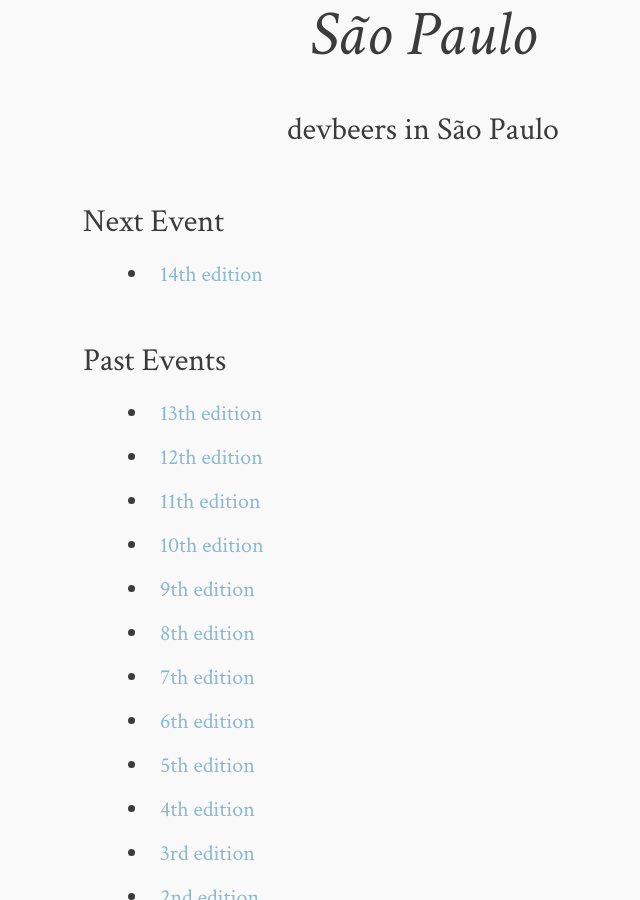
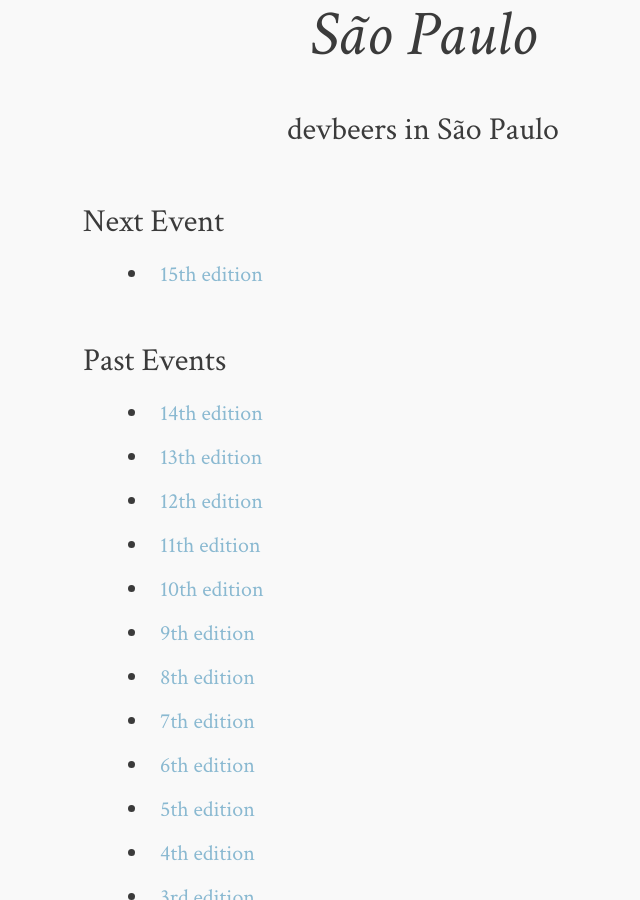
Before and after one commit to devbeers/devbeers.github.io, a Jekyll site: the page built from cities/saopaulo.md, in a window 1280 px wide and 900 px high, scrolled down 638 px. Shown: the whole window, without its empty margins (217-857 px from the left). Built offline with Jekyll 4.4.1, drawn with Linux system fonts in a browser that asks for light colours; comment, search, counter and statistics services are not loaded.

Commit message:
Update saopaulo.md

```diff
--- a/cities/saopaulo.md
+++ b/cities/saopaulo.md
@@ -9,9 +9,10 @@
 ---
 
 ### Next Event
-* <a href="http://www.eventick.com.br/devbeers-sp-14" target="_blank">14th edition</a>
+* <a href="http://www.eventick.com.br/devbeers-sp-15" target="_blank">15th edition</a>
 
 ### Past Events
+* <a href="http://www.eventick.com.br/devbeers-sp-14" target="_blank">14th edition</a>
 * <a href="http://www.eventick.com.br/devbeers-sp-13" target="_blank">13th edition</a>
 * <a href="http://www.eventick.com.br/devbeers-sp-12" target="_blank">12th edition</a>
 * <a href="http://www.eventick.com.br/devbeers11" target="_blank">11th edition</a>
```
